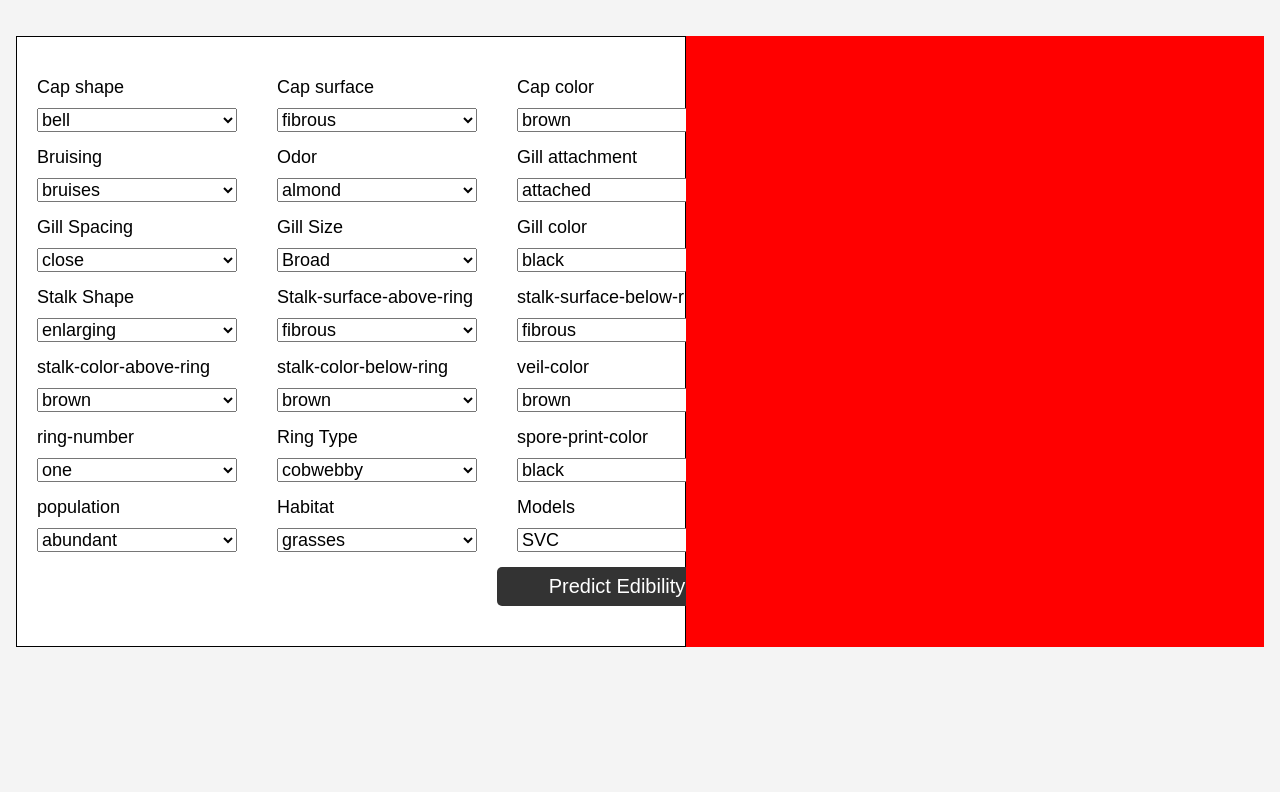
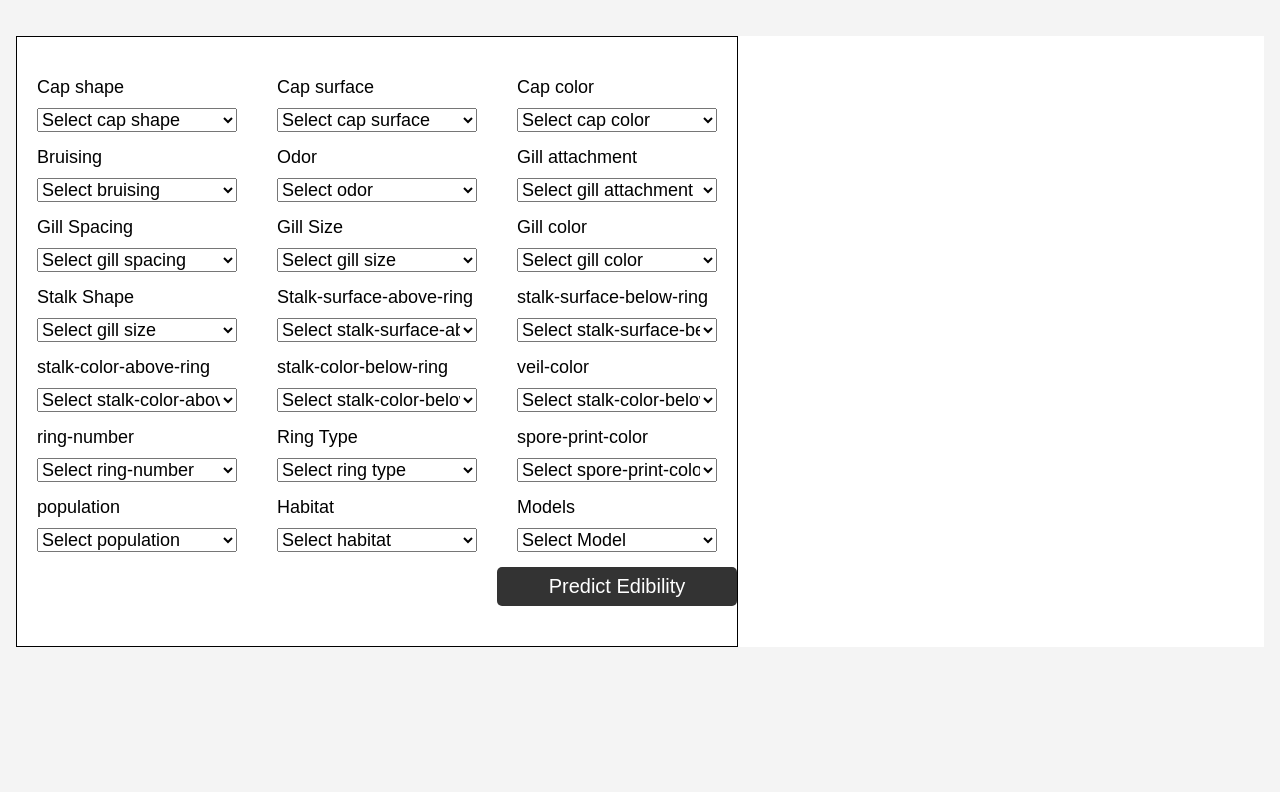
Before and after one commit to basapathitarun/Mushroom-classification, a Flask app: page / in a window 1280 px wide. Shown: the part 112-904 px from the top of the page. Run offline with Flask 3, Linux system fonts and the light colour scheme.

Commit message:
Update index.html

```diff
--- a/templates/index.html
+++ b/templates/index.html
@@ -198,7 +198,7 @@
 				<div class="form-group">
 					<label for="cap-shape">Cap shape</label>
 					<select class="form-control mushroom_traits" id="cap-shape" name="caps">
-<!--						<option selected value="x">Select cap shape</option>-->
+					<option selected value="x">Select cap shape</option>
 						<option value="b">bell</option>
 						<option value="c">conical</option>
 						<option value="x">convex</option>
@@ -213,7 +213,7 @@
 				<div class="form-group">
 					<label for="cap-surface">Cap surface</label>
 					<select class="form-control mushroom_traits" id="cap-surface" name="cap-surface">
-<!--						<option selected value="t">Select cap surface</option>-->
+					<option selected value="t">Select cap surface</option>
 						<option value="i">fibrous</option>
 						<option value="g">grooves</option>
 						<option value="y">scaly</option>
@@ -224,7 +224,7 @@
 				<div class="form-group">
 					<label for="cap-color">Cap color</label>
 					<select class="form-control mushroom_traits" id="cap-color" name="cap-color">
-<!--						<option selected value="n">Select cap color</option>-->
+					<option selected value="n">Select cap color</option>
 						<option value="n">brown</option>
 						<option value="b">buff</option>
 						<option value="g">gray</option>
@@ -242,7 +242,7 @@
 				<div class="form-group">
 					<label for="does-bruise-or-bleed">Bruising</label>
 					<select class="form-control mushroom_traits" id="does-bruise-or-bleed" name="does-bruise-or-bleed">
-<!--						<option selected value="f">Select bruising</option>-->
+					<option selected value="f">Select bruising</option>
 						<option value="t">bruises</option>
 						<option value="f">no</option>
 					</select>
@@ -250,7 +250,7 @@
 					<div class="form-group">
 					<label for="odor">Odor</label>
 					<select class="form-control mushroom_traits" id="odor" name="odor">
-<!--						<option selected value="a">Select odor</option>-->
+					<option selected value="a">Select odor</option>
 						<option value="a">almond</option>
 						<option value="i">anise</option>
 						<option value="c">creosote</option>
@@ -269,7 +269,7 @@
 				<div class="form-group">
 					<label for="gill-attachment">Gill attachment</label>
 					<select class="form-control mushroom_traits" id="gill-attachment" name="gill-attachment">
-<!--						<option selected value="a">Select gill attachment</option>-->
+					<option selected value="a">Select gill attachment</option>
 						<option value="a">attached</option>
 						<option value="d">descending</option>
 						<option value="f">free</option>
@@ -280,7 +280,7 @@
 					<div class="form-group">
 					<label for="gill-spacing">Gill Spacing</label>
 					<select class="form-control mushroom_traits" id="gill-spacing" name="gill-spacing">
-<!--						<option selected value="w">Select gill spacing</option>-->
+					<option selected value="w">Select gill spacing</option>
 						<option value="c">close</option>
 						<option value="w">crowded</option>
 						<option value="d">distance</option>
@@ -289,7 +289,7 @@
 					<div class="form-group">
 					<label for="gill-size">Gill Size</label>
 					<select class="form-control mushroom_traits" id="gill-size" name="gill-size">
-<!--						<option selected value="a">Select gill size</option>-->
+					<option selected value="a">Select gill size</option>
 						<option value="b">Broad</option>
 						<option value="n">narrow</option>
 
@@ -298,7 +298,7 @@
 				<div class="form-group">
 					<label for="gill-color">Gill color</label>
 					<select class="form-control mushroom_traits" id="gill-color" name="gill-color">
-<!--						<option selected value="w">Select gill color</option>-->
+					<option selected value="w">Select gill color</option>
 						<option value="k">black</option>
 						<option value="n">brown</option>
 						<option value="b">buff</option>
@@ -319,31 +319,18 @@
 					<div class="form-group">
 					<label for="stalk-shape">Stalk Shape</label>
 					<select class="form-control mushroom_traits" id="stalk-shape" name="stalk-shape">
-<!--						<option selected value="a">Select gill size</option>-->
+					<option selected value="a">Select gill size</option>
 						<option value="e">enlarging</option>
 						<option value="t">tapering</option>
 
 					</select>
 				</div>
 
-<!--				<div class="form-group">-->
-<!--					<label for="stalk-root">Stalk Root</label>-->
-<!--					<select class="form-control mushroom_traits" id="stalk-root" name="stalk-root">-->
-<!--&lt;!&ndash;						<option selected value="w">Select Stalk Root</option>&ndash;&gt;-->
-<!--						<option value="b">bulbous</option>-->
-<!--						<option value="c">club</option>-->
-<!--						<option value="u">cup</option>-->
-<!--						<option value="e">equal</option>-->
-<!--						<option value="z">rhizomorphs</option>-->
-<!--						<option value="r">rooted</option>-->
-<!--						<option value="?">missing</option>-->
-<!--					</select>-->
-<!--				</div>-->
 
 				<div class="form-group">
 					<label for="stalk-surface-above-ring">Stalk-surface-above-ring</label>
 					<select class="form-control mushroom_traits" id="stalk-surface-above-ring" name="stalk-surface-above-ring">
-<!--						<option selected value="w">Select stalk-surface-above-ring</option>-->
+					<option selected value="w">Select stalk-surface-above-ring</option>
 						<option value="f">fibrous</option>
 						<option value="y">scaly</option>
 						<option value="k">scaly</option>
@@ -355,7 +342,7 @@
 				<div class="form-group">
 					<label for="stalk-surface-below-ring">stalk-surface-below-ring</label>
 					<select class="form-control mushroom_traits" id="stalk-surface-below-ring" name="stalk-surface-below-ring">
-<!--						<option selected value="w">Select stalk-surface-below-ring</option>-->
+					<option selected value="w">Select stalk-surface-below-ring</option>
 						<option value="f">fibrous</option>
 						<option value="y">scaly</option>
 						<option value="k">scaly</option>
@@ -366,7 +353,7 @@
 				<div class="form-group">
 					<label for="stalk-color-above-ring">stalk-color-above-ring</label>
 					<select class="form-control mushroom_traits" id="stalk-color-above-ring" name="stalk-color-above-ring">
-<!--						<option selected value="w">Select stalk-color-above-ring</option>-->
+					<option selected value="w">Select stalk-color-above-ring</option>
 						<option value="n">brown</option>
 						<option value="b">buff</option>
 						<option value="c">cinnamon</option>
@@ -382,7 +369,7 @@
 				<div class="form-group">
 					<label for="stalk-color-below-ring">stalk-color-below-ring</label>
 					<select class="form-control mushroom_traits" id="stalk-color-below-ring" name="stalk-color-below-ring">
-<!--						<option selected value="w">Select stalk-color-below-ring</option>-->
+					<option selected value="w">Select stalk-color-below-ring</option>
 						<option value="n">brown</option>
 						<option value="b">buff</option>
 						<option value="c">cinnamon</option>
@@ -396,20 +383,12 @@
 				</div>
 
 
-<!--				<div class="form-group">-->
-<!--					<label for="veil-type">veil-type</label>-->
-<!--					<select class="form-control mushroom_traits" id="veil-type" name="veil-type">-->
-<!--&lt;!&ndash;						<option selected value="w">Select veil-type</option>&ndash;&gt;-->
-<!--						<option value="p">partial</option>-->
-<!--						<option value="u">universal</option>-->
 
-<!--					</select>-->
-<!--				</div>-->
 
 				<div class="form-group">
 					<label for="veil-color">veil-color</label>
 					<select class="form-control mushroom_traits" id="veil-color" name="veil-color">
-<!--						<option selected value="w">Select stalk-color-below-ring</option>-->
+					<option selected value="w">Select stalk-color-below-ring</option>
 						<option value="n">brown</option>
 						<option value="o">orange</option>
 						<option value="w">white</option>
@@ -420,7 +399,7 @@
 				<div class="form-group">
 					<label for="ring-number">ring-number</label>
 					<select class="form-control mushroom_traits" id="ring-number" name="ring-number">
-<!--						<option selected value="f">Select ring-number</option>-->
+					<option selected value="f">Select ring-number</option>
 						<option value="o">one</option>
 						<option value="t">two</option>
 						<option value="n">none</option>
@@ -430,7 +409,7 @@
 				<div class="form-group">
 					<label for="ring-type">Ring Type</label>
 					<select class="form-control mushroom_traits" id="ring-type" name="ring-type">
-<!--						<option selected value="f">Select ring type</option>-->
+					<option selected value="f">Select ring type</option>
 						<option value="c">cobwebby</option>
 						<option value="e">evanescent</option>
 						<option value="f">flaring</option>
@@ -445,7 +424,7 @@
 				<div class="form-group">
 					<label for="spore-print-color">spore-print-color</label>
 					<select class="form-control mushroom_traits" id="spore-print-color" name="spore-print-color">
-<!--						<option selected value="w">Select spore-print-color</option>-->
+					<option selected value="w">Select spore-print-color</option>
 						<option value="k">black</option>
 						<option value="n">brown</option>
 						<option value="b">buff</option>
@@ -460,7 +439,7 @@
 				<div class="form-group">
 					<label for="population">population</label>
 					<select class="form-control mushroom_traits" id="population" name="population" >
-<!--						<option selected value="d">Select population</option>-->
+					<option selected value="d">Select population</option>
 						<option value="a">abundant</option>
 						<option value="c">clustered</option>
 						<option value="n">numerous</option>
@@ -473,7 +452,7 @@
 				<div class="form-group">
 					<label for="habitat">Habitat</label>
 					<select class="form-control mushroom_traits" id="habitat" name="habitat" >
-<!--						<option selected value="d">Select habitat</option>-->
+					<option selected value="d">Select habitat</option>
 						<option value="g">grasses</option>
 						<option value="l">leaves</option>
 						<option value="m">meadows</option>
@@ -486,12 +465,10 @@
 				<div class="form-group">
 					<label for="model">Models</label>
 					<select class="form-control mushroom_traits" id="model" name="model">
-<!--						<option selected value="a">Select Model</option>-->
+					<option selected value="a">Select Model</option>
 						<option value="s">SVC</option>
 						<option value="k">KNeighbourClassifier</option>
-<!--						<option value="a">RandomForestClassifier</option>-->
 						<option value="l">LogisticRegression</option>
-<!--						<option value="d">Decisiontree</option>-->
 					</select>
 				</div>
 				<div class="form-group"></div>
@@ -505,10 +482,7 @@
 					</button>
 				</div>
 			</form>
-			<div class="image-cont" id="prediction-text">
-				<h2  id ="classification-result"> {{prediction_label}} </h2>
-				<!--				<img src="accuracy_plot.png" class='img-fluid' alt="mushroom diagram">-->
-			</div>
+
 		</div>
 	</div>
 	<hr>
```
